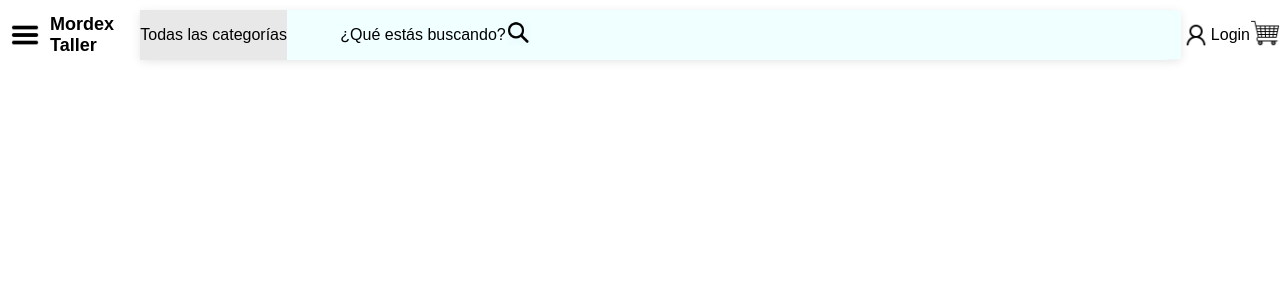
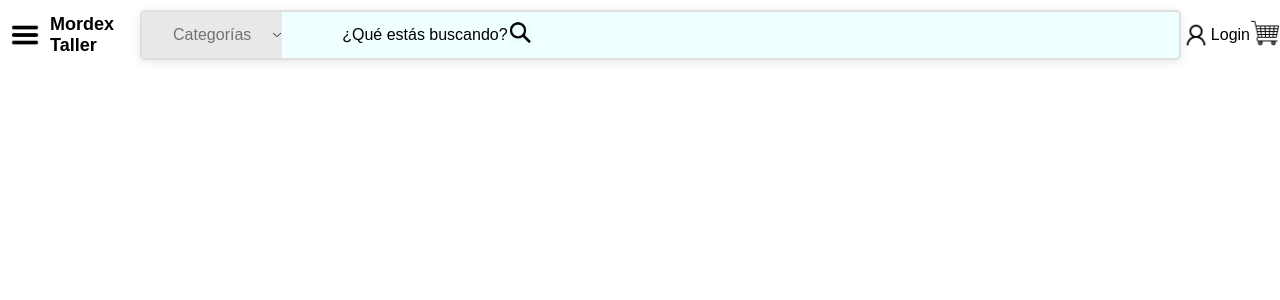
Before and after one commit to MauricioStrang/Mordex-Taller, a Next.js app: page /about in a window 1280 px wide. Shown: the top 300 px of the page. Built offline with nearby package versions, Linux system fonts and the light colour scheme.

Commit message:
search container border and dropdown icon

```diff
--- a/src/components/header/header.jsx
+++ b/src/components/header/header.jsx
@@ -22,12 +22,21 @@ const Header =()=> {
         <div className={styles.searchContainer}>
             <div className={styles.dropdownContainer}>
                 <select className={styles.selectButton} name="Categorías" id="cars">
-                    <option value="volvo">Todas las Categorías</option>
+                    <option value="volvo">Categorías</option>
                     <option value="volvo">Remeras</option>
                     <option value="saab">Herramientas</option>
                     <option value="opel">Sticker</option>
                 </select>
-                <label className={styles.selectLabel}>Todas las categorías</label>
+                <label className={styles.selectLabel}>Categorías</label>
+
+                <div className={styles.dropdownIconContainer}>
+                    <Image
+                        className={styles.dropdownIcon}
+                        src={'/dropdown.png'} alt= "dropdown icon"
+                        width={10} height={10}
+                    />
+                </div>
+
             </div>
 
             <div className={styles.searchBarContainer}>
--- a/src/components/header/header.module.css
+++ b/src/components/header/header.module.css
@@ -30,35 +30,41 @@
 }
 
 
-.searchContainer{
+.searchContainer {
     box-shadow: 0 2px 10px rgba(0, 0, 0, 0.1);
     height: 50px;
     width: 1500px;
     display: flex;
     align-items: center;
-    border-radius: 3%;
+    border-radius: 5px; /* Set a smaller, consistent value */
     background-color: azure;
-    border-color: gray;
+    border: 2px solid #dfdfdf; /* Keep the dark gray border */
 }
 
 .dropdownContainer{
     height: 100%;
     width: 200px;
     position: relative;
+    border-color: gray;
 }
 
 .selectButton{
     position: absolute;
     display: flex;
-    width:100%;
+    width:140px;
     height: 100%;
     opacity: 0;
 }
 
 .selectLabel{
+    width:140px;
+    color: rgb(114, 114, 114);
+    border: 2px solid #dfdfdf;;
+    border-radius: 3px;
     position: absolute;
     height: 100%;
     display: flex;
+    justify-content: center;
     align-items: center;
     padding-top: 0;
     padding-bottom: 0;
@@ -71,6 +77,16 @@
     box-shadow: none;
 }
 
+.dropdownIconContainer{
+    position: absolute;
+    display: flex;
+    z-index: 999;
+    width: 140px;
+    height: 100%;
+    justify-content: flex-end;
+    align-items: center;
+}
+
 .userContainer{
     display: flex;
     justify-content: center;
```
Also changed, not shown: public/dropdown.png (added).
